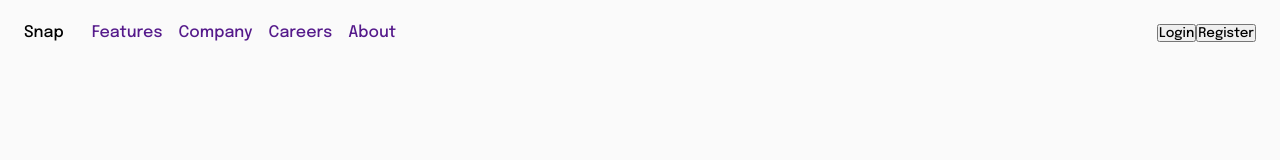
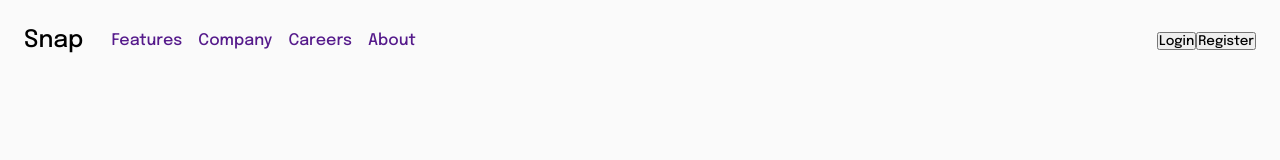
Before and after one commit to melvin145/frontend-mentor-challenges, a plain HTML site: page intro-section-with-dropdown-navigation-main/index.html in a window 1280 px wide. Drawn offline with nearby package versions, Linux system fonts and the light colour scheme.

Commit message:
font changed

```diff
--- a/intro-section-with-dropdown-navigation-main/style.css
+++ b/intro-section-with-dropdown-navigation-main/style.css
@@ -11,7 +11,7 @@
       --gray:hsl(0, 0%, 41%);
       --fnt-sm:1rem;
       --fnt-sm2:.8rem;
-      --fnt-m:1.4rem;
+      --fnt-m:1.5rem;
       --fnt-lrg:2rem;
 }
 h1,h2,h3{
@@ -27,7 +27,7 @@ body{
       background-color: var(--primary-color);
 }
 .header{
-      padding: 1rem 1.5rem;
+      padding: 1.5rem 1.5rem;
       position: relative;
 }
 .nav{
@@ -81,6 +81,9 @@ body{
       .nav{
             justify-content: space-evenly;
       }
+      .nav__logo{
+            font-size: var(--fnt-m);
+      }
       .nav__main{
             display: flex;
             flex-direction: row;
```
